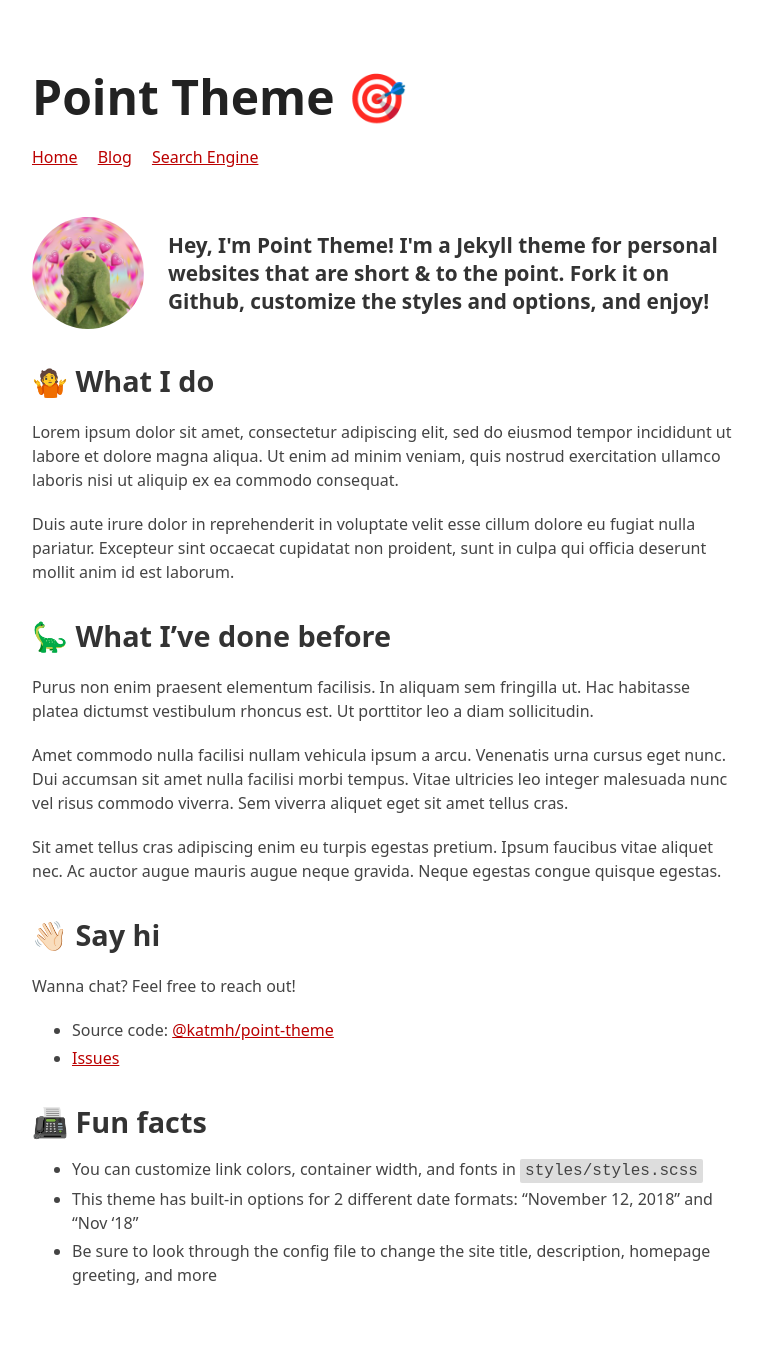
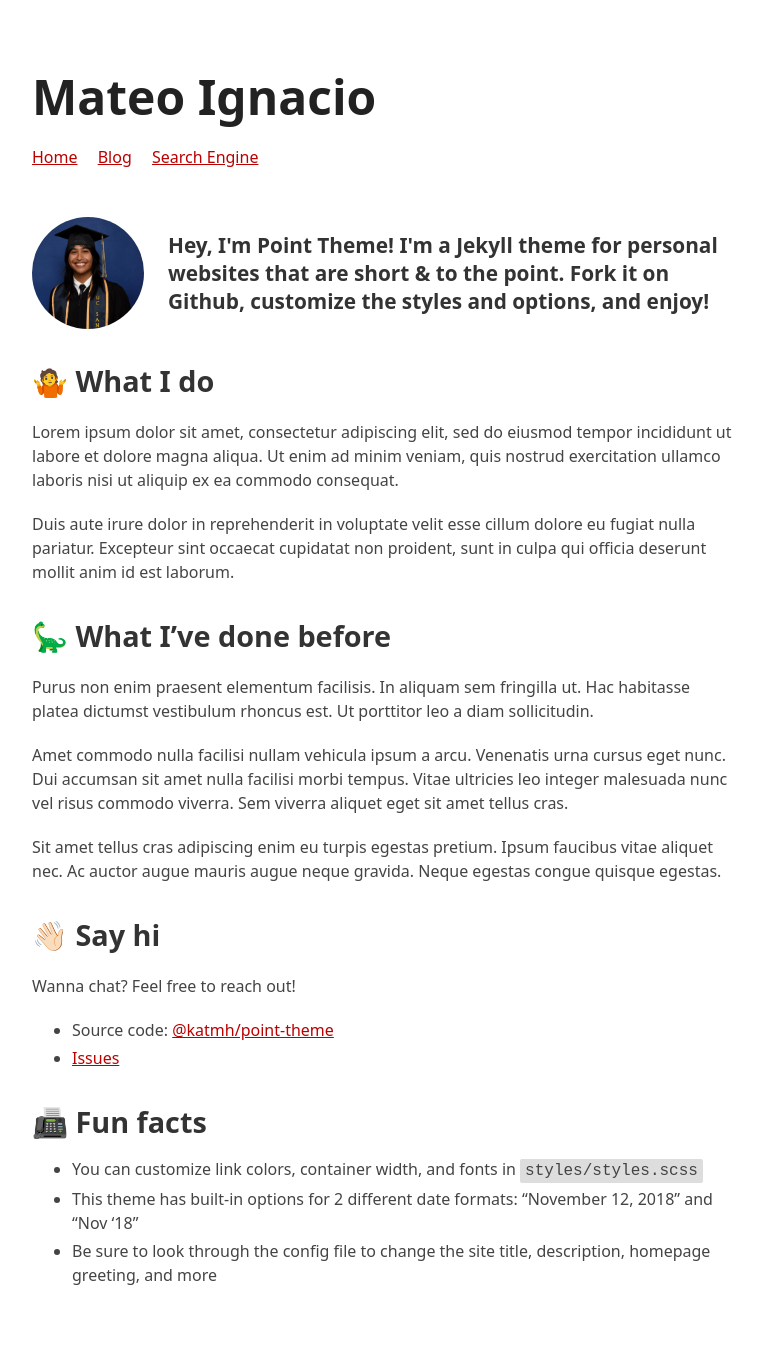
Before and after one commit to katmh/point-theme, a Jekyll site: the page built from index.md, in a window 1280 px wide. Shown: the whole page, without its empty margins (258-1021 px from the left). Built offline with Jekyll 4.4.1, drawn with Linux system fonts in a browser that asks for light colours; our own code applies the rules of GitHub Pages for plain Markdown files.

Commit message:
link update

```diff
--- a/_config.yml
+++ b/_config.yml
@@ -5,11 +5,11 @@
 #
 
 # no trailing slash
-url: https://point-theme.netlify.app
+url: https://mateoign.github.io/
 
 # for header and meta tags
-title: Point Theme 🎯
-description: description for search engines and social media cards
+title: Mateo Ignacio
+description: My portfolio
 
 # set external to true if linking outside your website
 # for internal, make sure to include preceding slash
```
Also changed, not shown: assets/me.jpg.
